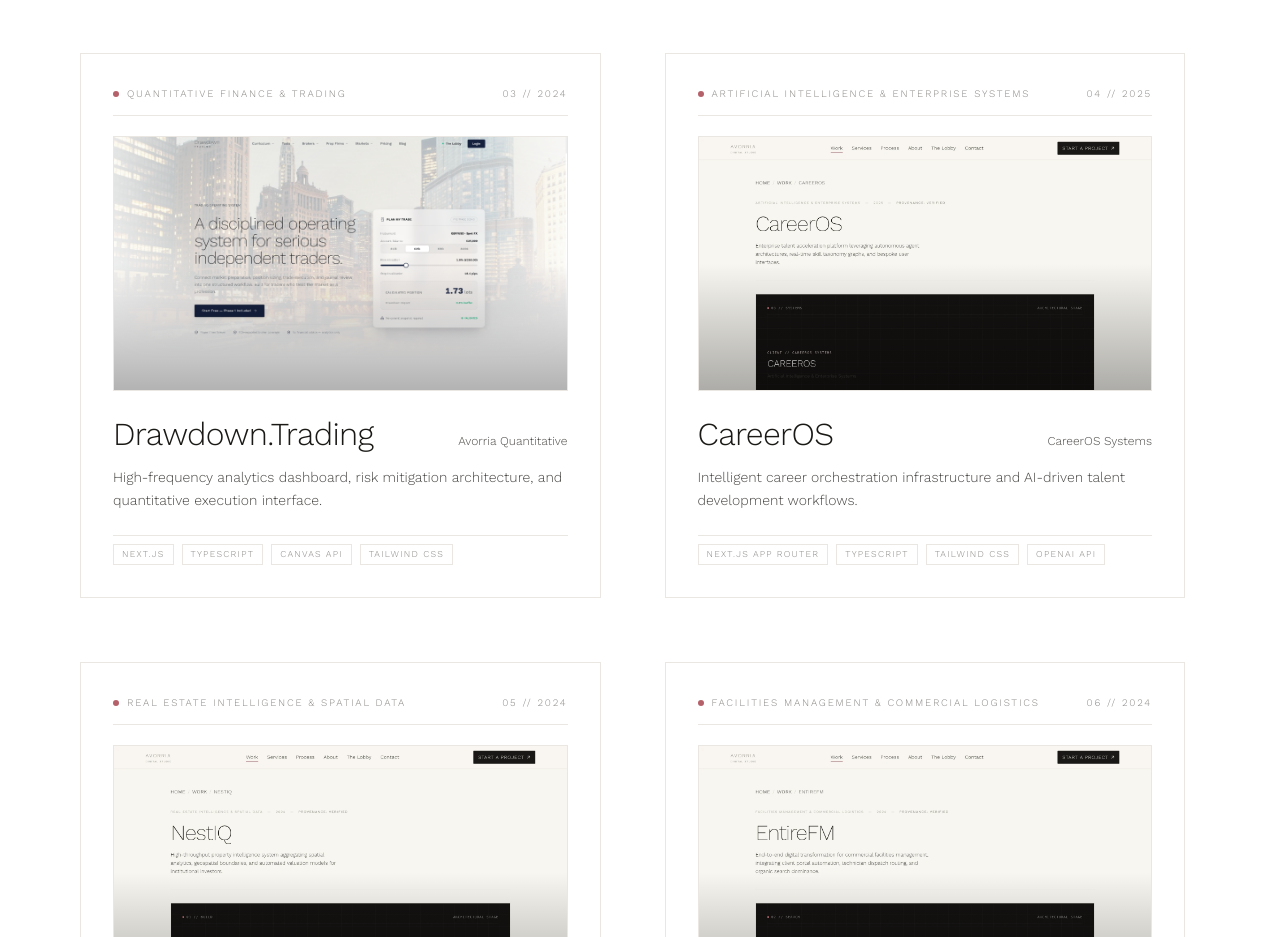
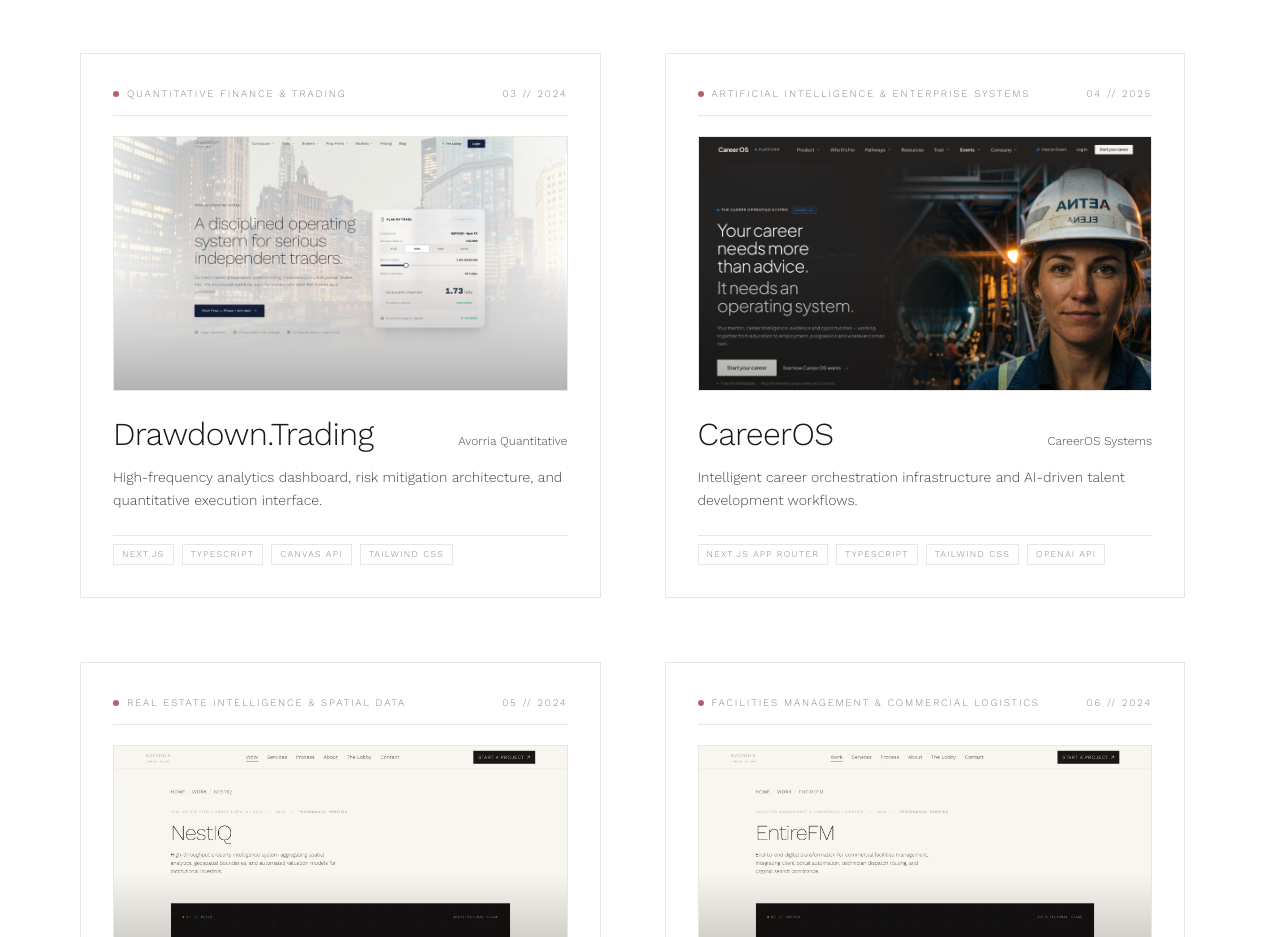
Before and after one commit to PeteCurrey/Avorria-Marketing-AG-V002, a Next.js app: page /work in a window 1280 px wide. Shown: the part 1360-2297 px from the top of the page. Built offline with nearby package versions, Linux system fonts and the light colour scheme.

Commit message:
feat(selected-work): use real CareerOS website screenshot as card hero

```diff
--- a/content/projects/index.ts
+++ b/content/projects/index.ts
@@ -147,10 +147,10 @@
       height: 900,
     },
     heroImage: {
-      src: '/images/projects/careeros/hero.webp',
-      alt: 'CareerOS career orchestration platform view',
-      width: 1600,
-      height: 900,
+      src: '/images/projects/careeros/hero-screenshot.png',
+      alt: 'CareerOS — Your career needs more than advice hero screen',
+      width: 1024,
+      height: 640,
     },
     seo: {
       title: 'CareerOS — AI Talent Systems | Avorria Case Study',
```
Also changed, not shown: public/images/projects/careeros/hero-screenshot.png (added).
